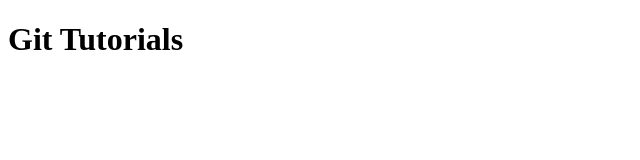
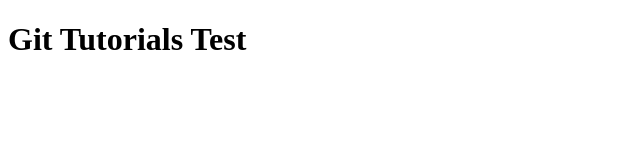
Before and after one commit to sanchezJonathan/onat-tutorials, a plain HTML site: page index.html in a window 1280 px wide. Shown: the whole page, without its empty margins (0-640 px from the left). Drawn offline with Linux system fonts and the light colour scheme.

```diff
--- a/index.html
+++ b/index.html
@@ -7,6 +7,6 @@
   <title>Document</title>
 </head>
 <body>
-  <h1>Git Tutorials</h1>
+  <h1>Git Tutorials Test</h1>
 </body>
 </html>
```
